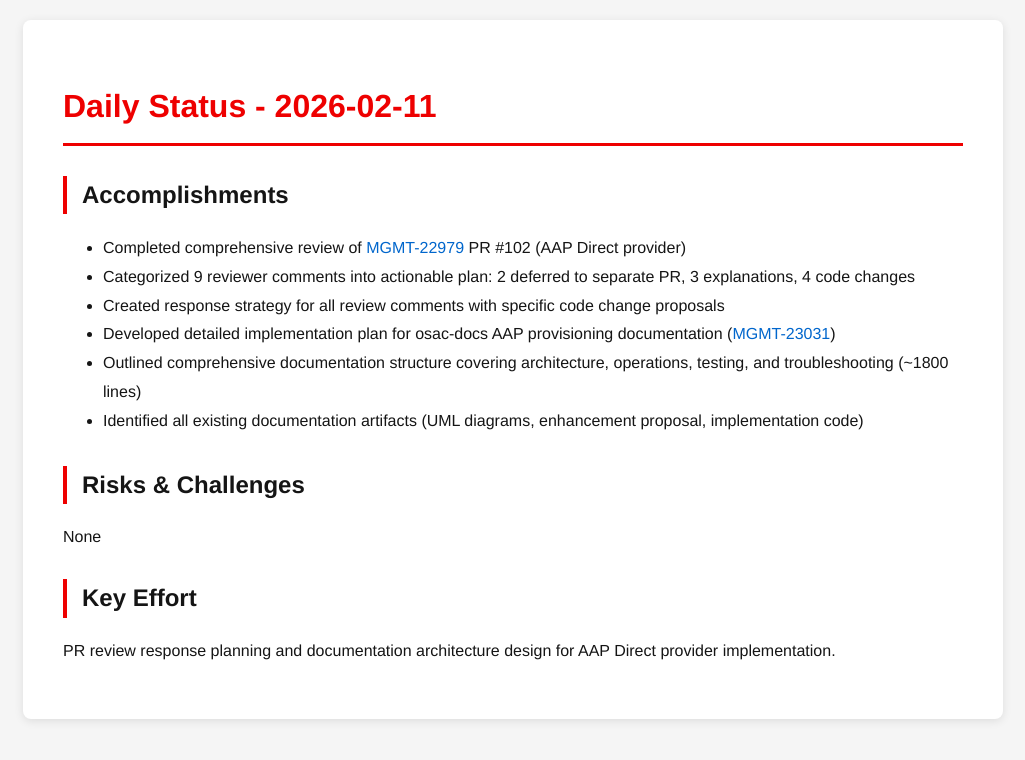
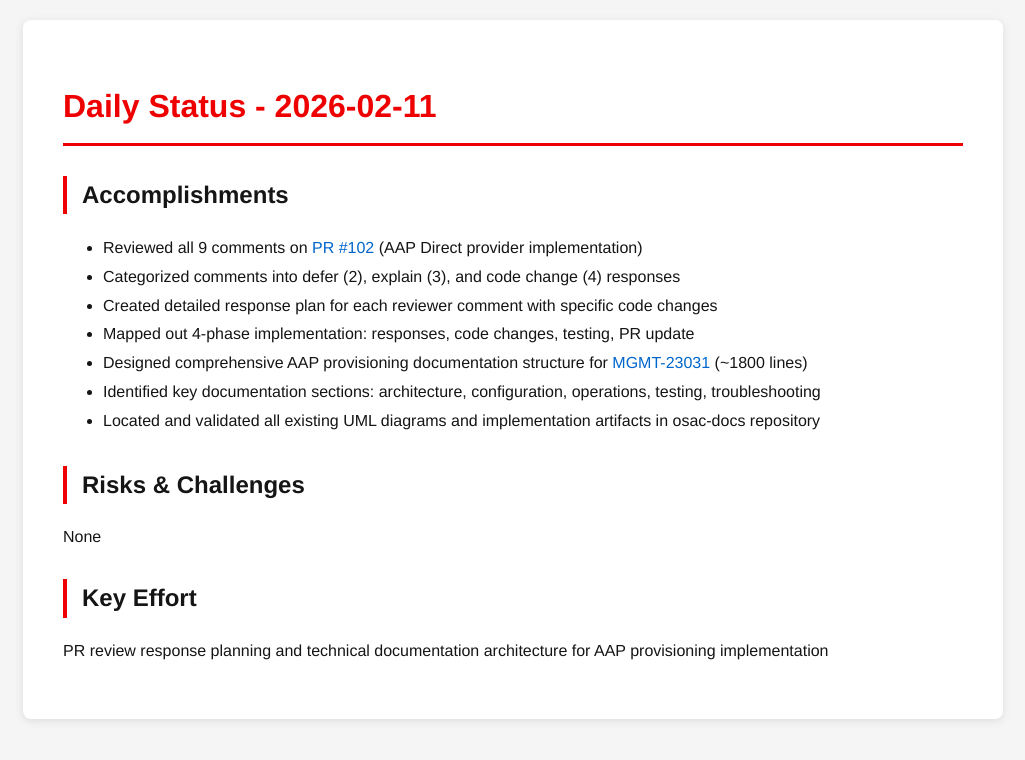
Before and after one commit to tzvatot/daily-status, a Jekyll site: the page built from 2026-02-11.md, in a window 1280 px wide. Shown: the top 760 px of the page, without its empty margins (127-1152 px from the left). Built offline with Jekyll 4.4.1, drawn with Linux system fonts in a browser that asks for light colours.

Commit message:
Daily status update - 2026-02-11

```diff
--- a/2026-02-11.md
+++ b/2026-02-11.md
@@ -7,15 +7,16 @@ date: 2026-02-11
 # Daily Status - 2026-02-11
 
 ## Accomplishments
-- Completed comprehensive review of [MGMT-22979](https://issues.redhat.com/browse/MGMT-22979) PR #102 (AAP Direct provider)
-- Categorized 9 reviewer comments into actionable plan: 2 deferred to separate PR, 3 explanations, 4 code changes
-- Created response strategy for all review comments with specific code change proposals
-- Developed detailed implementation plan for osac-docs AAP provisioning documentation ([MGMT-23031](https://issues.redhat.com/browse/MGMT-23031))
-- Outlined comprehensive documentation structure covering architecture, operations, testing, and troubleshooting (~1800 lines)
-- Identified all existing documentation artifacts (UML diagrams, enhancement proposal, implementation code)
+- Reviewed all 9 comments on [PR #102](https://github.com/osac-project/osac-operator/pull/102) (AAP Direct provider implementation)
+- Categorized comments into defer (2), explain (3), and code change (4) responses
+- Created detailed response plan for each reviewer comment with specific code changes
+- Mapped out 4-phase implementation: responses, code changes, testing, PR update
+- Designed comprehensive AAP provisioning documentation structure for [MGMT-23031](https://issues.redhat.com/browse/MGMT-23031) (~1800 lines)
+- Identified key documentation sections: architecture, configuration, operations, testing, troubleshooting
+- Located and validated all existing UML diagrams and implementation artifacts in osac-docs repository
 
 ## Risks & Challenges
 None
 
 ## Key Effort
-PR review response planning and documentation architecture design for AAP Direct provider implementation.
+PR review response planning and technical documentation architecture for AAP provisioning implementation
```
